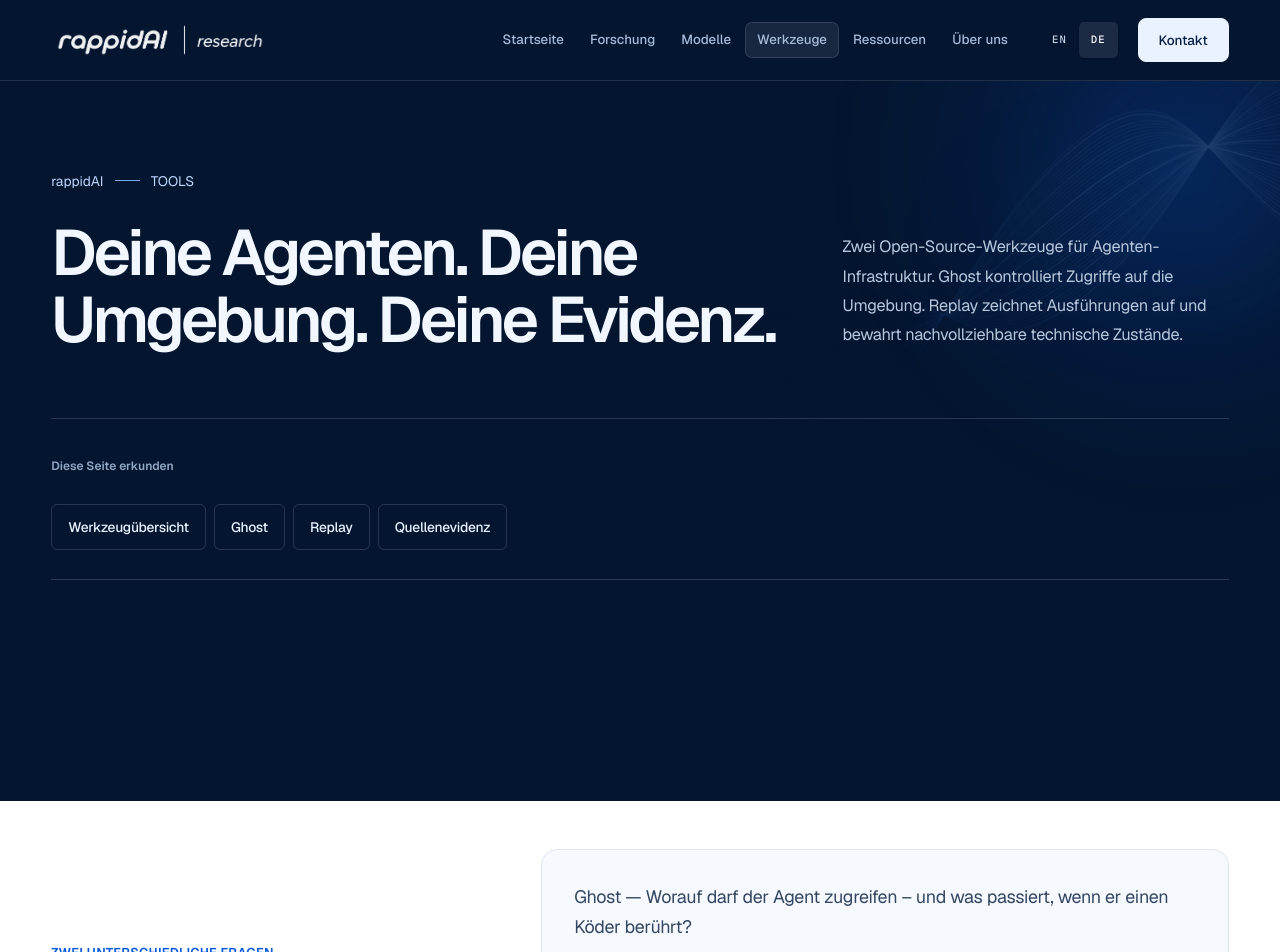
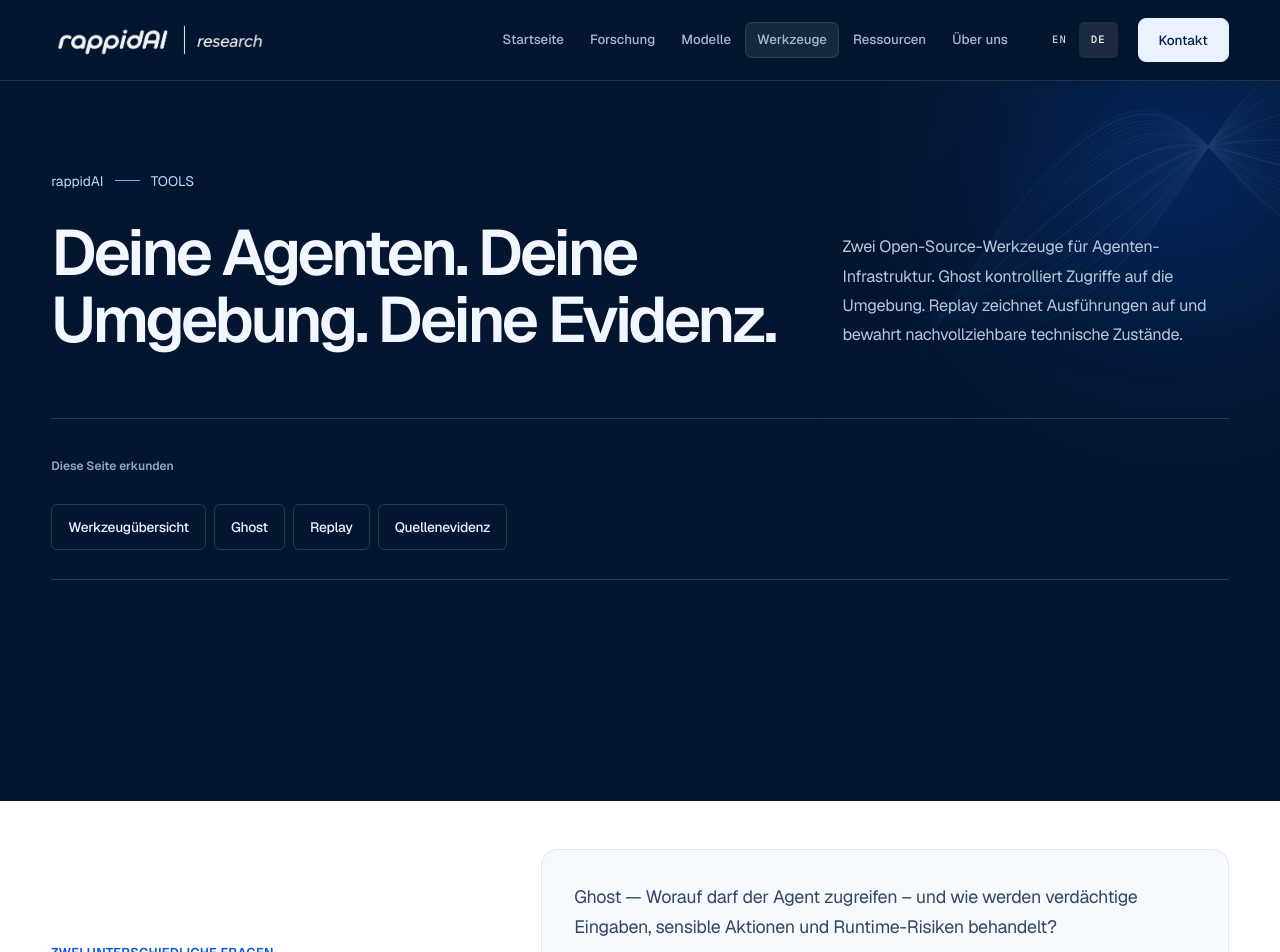
Before and after one commit to desirecikemgil/rappidai-research.com, a Next.js app: page /de/tools in a window 1280 px wide. Shown: the top 952 px of the page. Built offline with nearby package versions, Linux system fonts and the light colour scheme.

Commit message:
copy: broaden Ghost v0.3.0 tool positioning

```diff
--- a/app/tools/page.tsx
+++ b/app/tools/page.tsx
@@ -19,7 +19,7 @@
     thesis: "TWO DIFFERENT QUESTIONS",
     thesisTitle: "Control the environment. Preserve the evidence.",
     ghostQuestion:
-      "What may the agent access — and what happens when it touches a decoy?",
+      "What may the agent access — and how should suspicious input, sensitive actions and runtime risk be handled?",
     replayQuestion:
       "What happened during the run — and can the technical state be reconstructed?",
     note: "Ghost and Replay are complementary research directions, not presented here as a single integrated product. Their current implementations remain separate repositories with separate guarantees.",
@@ -61,7 +61,7 @@
     thesis: "ZWEI UNTERSCHIEDLICHE FRAGEN",
     thesisTitle: "Umgebung kontrollieren. Evidenz bewahren.",
     ghostQuestion:
-      "Worauf darf der Agent zugreifen – und was passiert, wenn er einen Köder berührt?",
+      "Worauf darf der Agent zugreifen – und wie werden verdächtige Eingaben, sensible Aktionen und Runtime-Risiken behandelt?",
     replayQuestion:
       "Was ist während des Runs passiert – und lässt sich der technische Zustand rekonstruieren?",
     note: "Ghost und Replay sind komplementäre Forschungsrichtungen, werden hier aber nicht als bereits integriertes Gesamtprodukt dargestellt. Die aktuellen Implementierungen bleiben getrennte Repositories mit getrennten Garantien.",
```
